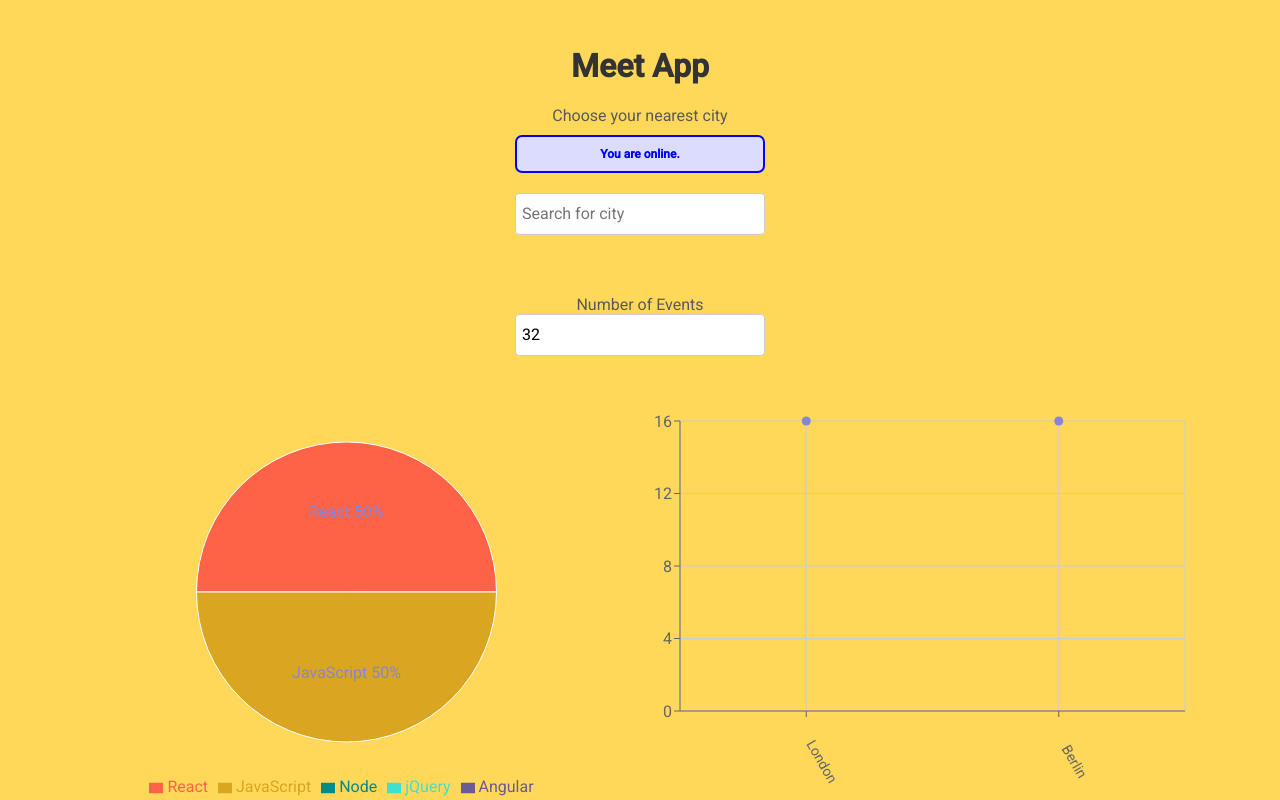
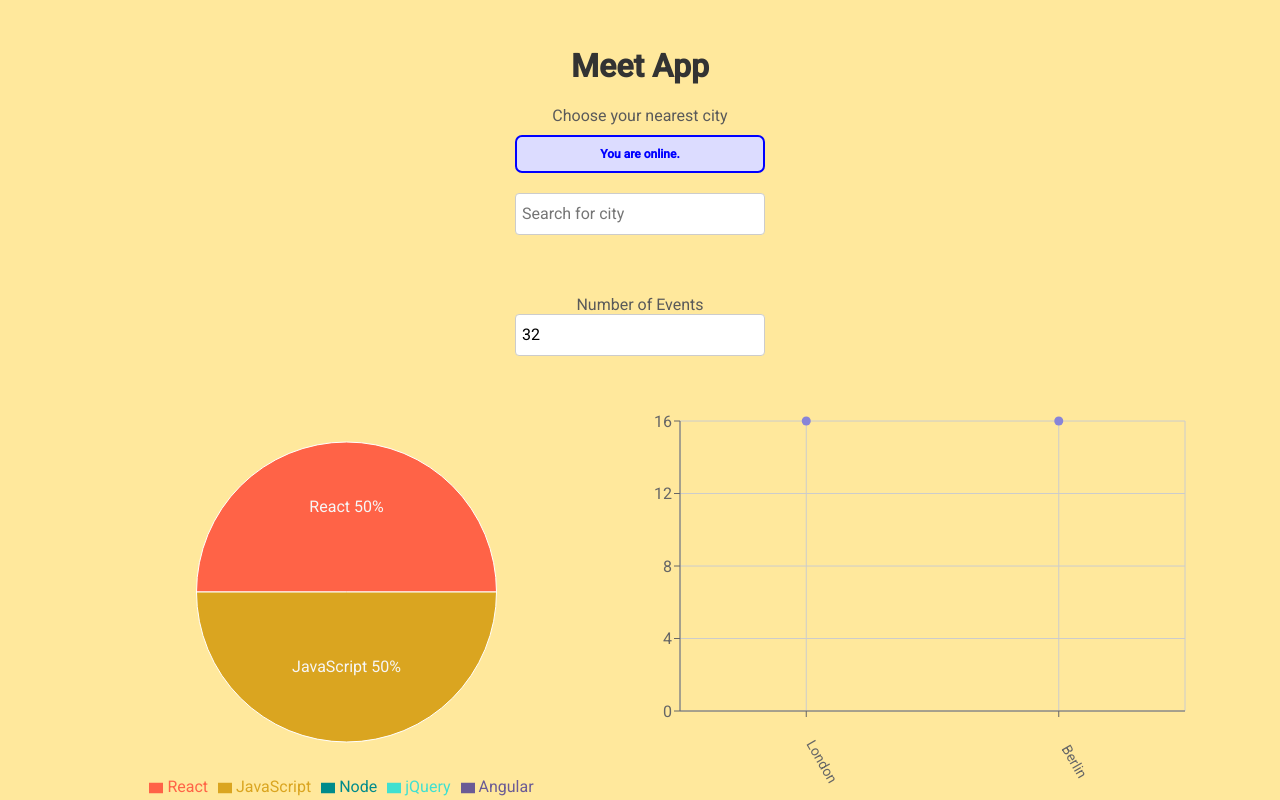
Before and after one commit to Pablolararoloff/meet, a React (Create React App) app: page / in a window 1280 px wide. Shown: the top 800 px of the page. Built offline with nearby package versions, Linux system fonts and the light colour scheme; what atatus-spa would draw is missing.

Commit message:
color txt pie

```diff
--- a/src/App.css
+++ b/src/App.css
@@ -26,7 +26,7 @@ button {
   text-align: center;
   padding: 2% 5%;
   color: #333;
-  background-color: #FFD859;
+  background-color: #ffe89c;
 }
 
 .App * {
--- a/src/components/EventGenresChart.js
+++ b/src/components/EventGenresChart.js
@@ -34,9 +34,9 @@ const EventGenresChart = ({ events }) => {
       <text
         x={x}
         y={y}
-        fill="#8884d8"
+        fill="#f6f6f6"
         textAnchor={x > cx ? 'middle' : 'middle'}
-        dominantBaseline="central"
+        dominantBaseline="f6f6f6"
       >
         {`${data[index].name} ${(percent * 100).toFixed(0)}%`}
       </text>
```
